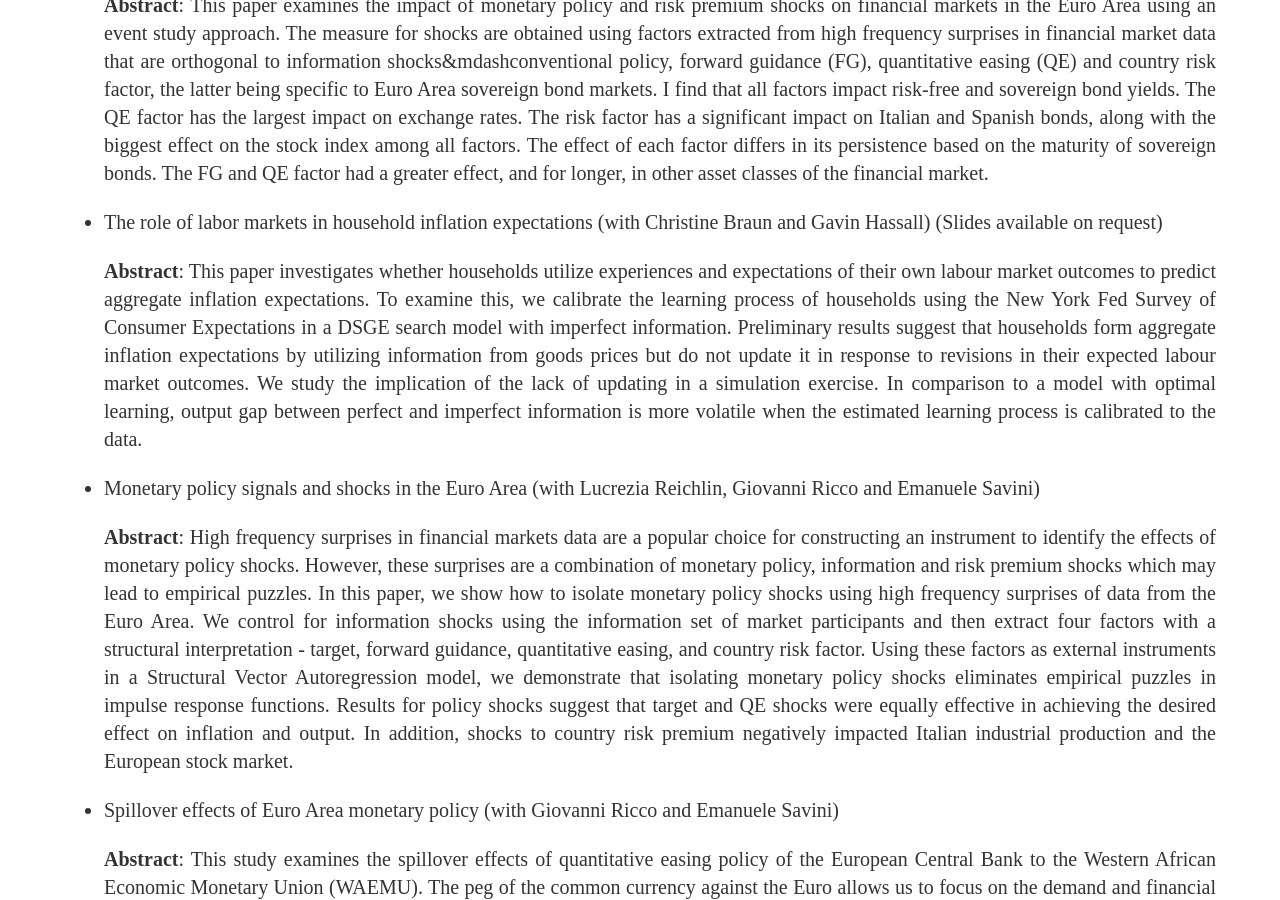
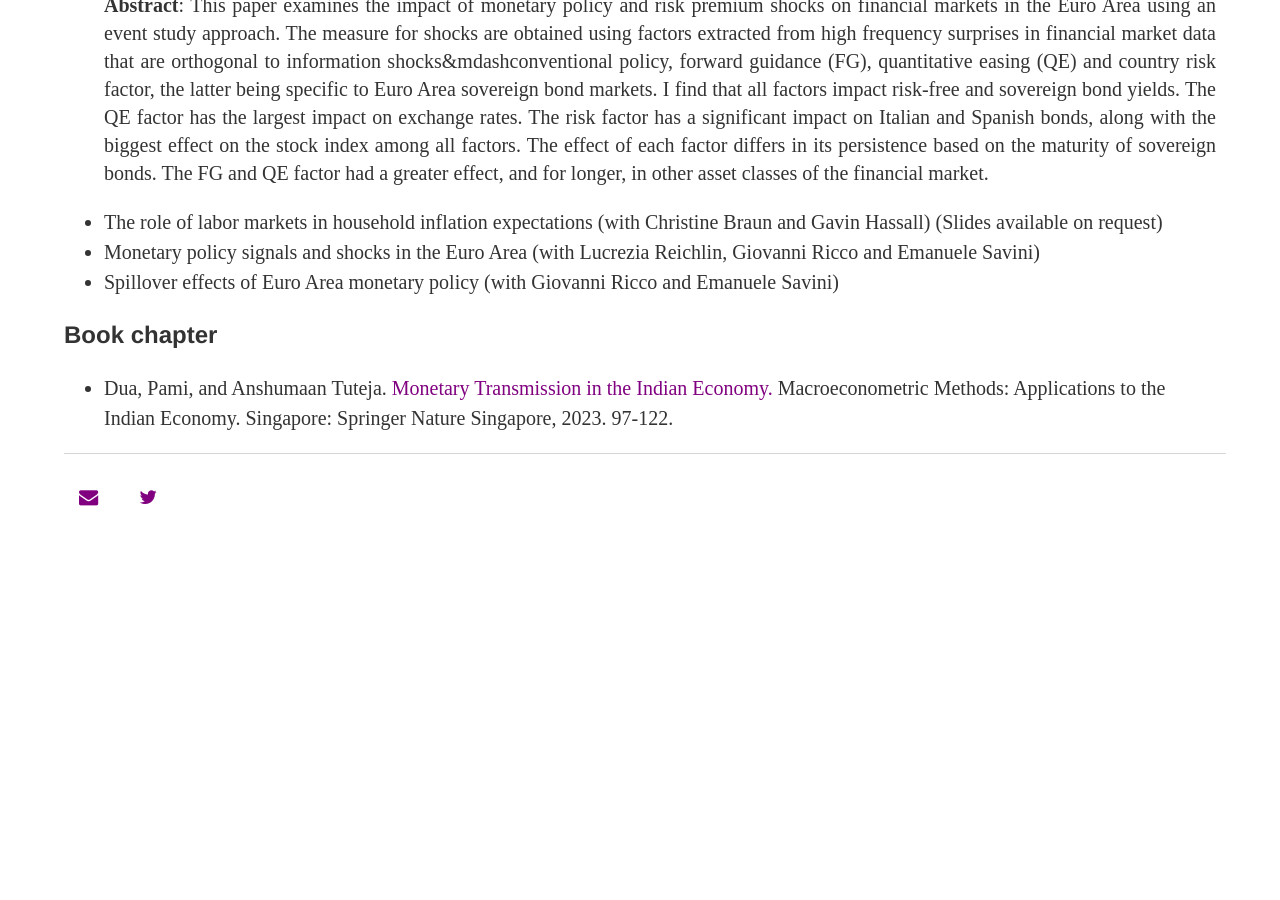
Before and after one commit to anshumaan-tuteja/anshumaan-tuteja.github.io, a Jekyll site: the page built from _pages/research.html, in a window 1280 px wide and 900 px high, scrolled down 590 px. Built offline with Jekyll 4.4.1, drawn with Linux system fonts in a browser that asks for light colours; after the commit the page ends 1162 px from its top, so only the background shows below that; some of the changed text lies outside the part shown.

Commit message:
Abstracts for work in progress

```diff
--- a/_pages/research.html
+++ b/_pages/research.html
@@ -22,21 +22,21 @@ title: Research page
       The effect of each factor differs in its persistence based on the maturity of sovereign bonds.
       The FG and QE factor had a greater effect, and for longer, in other asset classes of the financial market. </p>
     <li> The role of labor markets in household inflation expectations (with Christine Braun and Gavin Hassall) (Slides available on request) </li>
-    <p align="justify"; style="font-size:1em"><b>Abstract</b>: This paper investigates whether households utilize experiences and expectations of their own labour market outcomes to predict aggregate inflation expectations.
+   <!-- <p align="justify"; style="font-size:1em"><b>Abstract</b>: This paper investigates whether households utilize experiences and expectations of their own labour market outcomes to predict aggregate inflation expectations.
       To examine this, we calibrate the learning process of households using the New York Fed Survey of Consumer Expectations in a DSGE search model with imperfect information.
       Preliminary results suggest that households form aggregate inflation expectations by utilizing information from goods prices but do not update it in response to revisions in their expected labour market outcomes.
       We study the implication of the lack of updating in a simulation exercise.
-      In comparison to a model with optimal learning, output gap between perfect and imperfect information is more volatile when the estimated learning process is calibrated to the data.</p>
+      In comparison to a model with optimal learning, output gap between perfect and imperfect information is more volatile when the estimated learning process is calibrated to the data.</p> -->
     <li> Monetary policy signals and shocks in the Euro Area (with Lucrezia Reichlin, Giovanni Ricco and Emanuele Savini) </li>
-    <p align="justify"; style="font-size:1em"><b>Abstract</b>: High frequency surprises in financial markets data are a popular choice for constructing an instrument to identify the effects of monetary policy shocks. However, these surprises are a combination of monetary policy, information and risk premium shocks which may lead to empirical puzzles.
+    <!-- <p align="justify"; style="font-size:1em"><b>Abstract</b>: High frequency surprises in financial markets data are a popular choice for constructing an instrument to identify the effects of monetary policy shocks. However, these surprises are a combination of monetary policy, information and risk premium shocks which may lead to empirical puzzles.
       In this paper, we show how to isolate monetary policy shocks using high frequency surprises of data from the Euro Area.
       We control for information shocks using the information set of market participants and then extract four factors with a structural interpretation - target, forward guidance, quantitative easing, and country risk factor.
       Using these factors as external instruments in a Structural Vector Autoregression model, we demonstrate that isolating monetary policy shocks eliminates empirical puzzles in impulse response functions.
-      Results for policy shocks suggest that target and QE shocks were equally effective in achieving the desired effect on inflation and output. In addition, shocks to country risk premium negatively impacted Italian industrial production and the European stock market. </p>
+      Results for policy shocks suggest that target and QE shocks were equally effective in achieving the desired effect on inflation and output. In addition, shocks to country risk premium negatively impacted Italian industrial production and the European stock market. </p> -->
     <li> Spillover effects of Euro Area monetary policy (with Giovanni Ricco and Emanuele Savini) </li>
-    <p align="justify"; style="font-size:1em"><b>Abstract</b>: This study examines the spillover effects of quantitative easing policy of the European Central Bank to the Western African Economic Monetary Union (WAEMU).
+    <!-- <p align="justify"; style="font-size:1em"><b>Abstract</b>: This study examines the spillover effects of quantitative easing policy of the European Central Bank to the Western African Economic Monetary Union (WAEMU).
       The peg of the common currency against the Euro allows us to focus on the demand and financial channel of international transmission. We estimate Bilateral vector autoregression (BVAR) models consisting of national macroeconomic and financial data at monthly frequency.
-      Median results for WAEMU suggest that an expansionary shock boosts output, prices and the stock market. While currency is fixed against the Euro, it depreciates against the US dollar and improves the trade balance of the block.</p>
+      Median results for WAEMU suggest that an expansionary shock boosts output, prices and the stock market. While currency is fixed against the Euro, it depreciates against the US dollar and improves the trade balance of the block.</p> -->
    </ul>
 
   <h3>Book chapter</h3>
```
